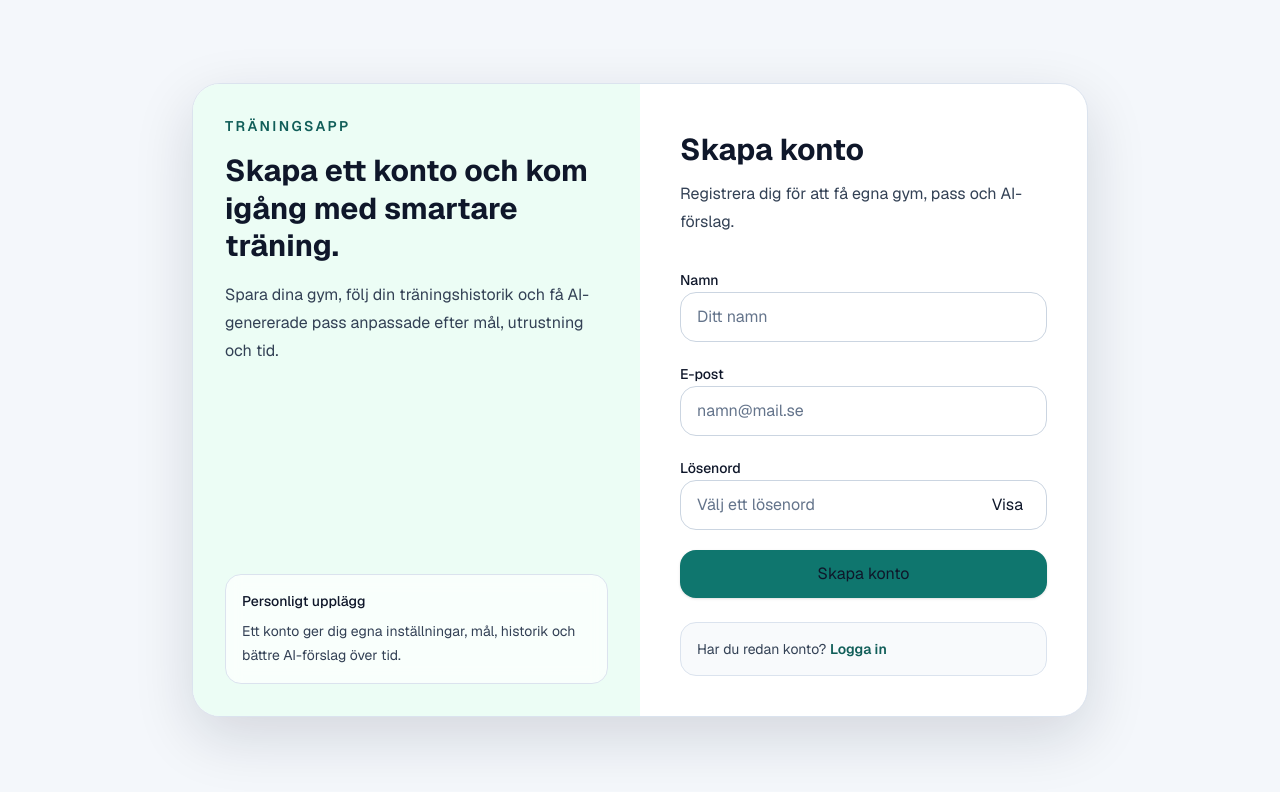
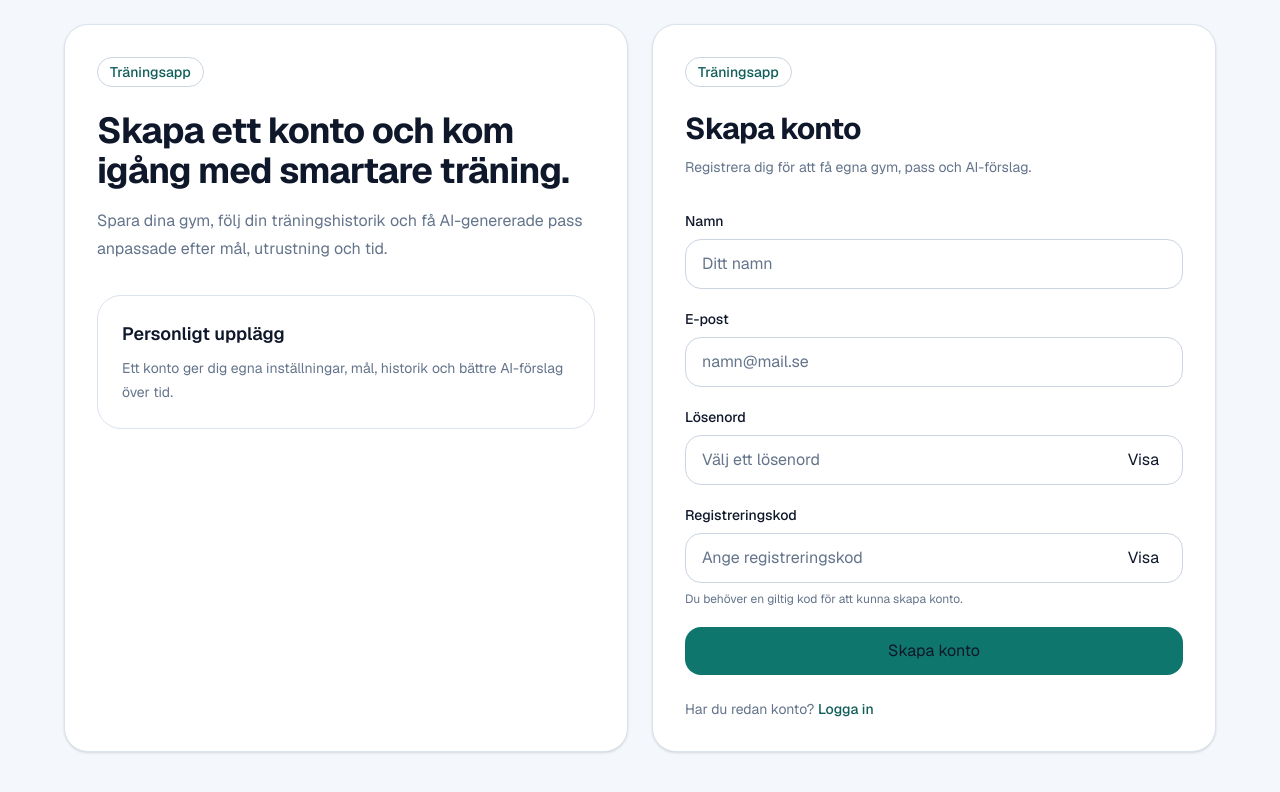
Before and after one commit to magnussonpeter-sys/trainingapp, a Next.js app: page /register in a window 1280 px wide. Shown: the top 792 px of the page. Built offline with nearby package versions, Linux system fonts and the light colour scheme.

Commit message:
Registrering avnändre

```diff
--- a/app/register/page.tsx
+++ b/app/register/page.tsx
@@ -5,23 +5,25 @@ import { signIn } from "next-auth/react";
 import { useState } from "react";
 
 export default function RegisterPage() {
-  // Lokal state för formuläret
+  // Lokal state för formuläret.
   const [name, setName] = useState("");
   const [email, setEmail] = useState("");
   const [password, setPassword] = useState("");
+  const [registrationCode, setRegistrationCode] = useState("");
 
-  // UI-state för feedback och lösenordsvisning
+  // UI-state för feedback och lösenordsvisning.
   const [message, setMessage] = useState("");
   const [loading, setLoading] = useState(false);
   const [showPassword, setShowPassword] = useState(false);
+  const [showRegistrationCode, setShowRegistrationCode] = useState(false);
 
-  async function handleRegister(e: React.FormEvent<HTMLFormElement>) {
+  async function handleRegister(e: React.FormEvent) {
     e.preventDefault();
     setLoading(true);
     setMessage("");
 
     try {
-      // Skapa användaren via API
+      // Skapa användaren via API.
       const res = await fetch("/api/create-user", {
         method: "POST",
         headers: {
@@ -31,19 +33,20 @@ export default function RegisterPage() {
           name,
           email,
           password,
+          registrationCode,
         }),
       });
 
       const data = await res.json();
 
-      // Hantera fel från API:t
+      // Hantera fel från API:t.
       if (!data.ok) {
         setMessage(data.error || "Kunde inte skapa användare");
         setLoading(false);
         return;
       }
 
-      // Login via samma auth-spår som övriga appen
+      // Login via samma auth-spår som övriga appen.
       const loginResult = await signIn("credentials", {
         identifier: email,
         password,
@@ -65,64 +68,54 @@ export default function RegisterPage() {
   }
 
   return (
-    <main className="min-h-screen bg-[var(--app-page-bg)] px-4 py-10">
-      <div className="mx-auto flex min-h-[calc(100vh-5rem)] max-w-5xl items-center justify-center">
-        <div className="grid w-full max-w-4xl overflow-hidden rounded-[28px] border border-[var(--app-border)] bg-[var(--app-surface)] shadow-[0_20px_60px_rgba(15,23,42,0.14)] md:grid-cols-2">
+    <main className="min-h-screen bg-[var(--app-bg)] px-4 py-6 text-[var(--app-text)]">
+      <div className="mx-auto grid max-w-6xl gap-6 lg:grid-cols-2">
         {/* Vänstersida för lite tydligare appkänsla */}
-          <div className="hidden bg-[var(--app-accent-soft)] p-8 md:flex md:flex-col md:justify-between">
-            <div>
-              <p className="text-sm font-semibold uppercase tracking-[0.18em] text-[var(--app-accent-strong)]">
+        <section className="hidden rounded-3xl border border-[var(--app-border)] bg-[var(--app-surface)] p-8 shadow-sm lg:block">
+          <div className="inline-flex rounded-full border border-[var(--app-border-strong)] bg-[var(--app-surface-2)] px-3 py-1 text-sm font-medium text-[var(--app-accent-strong)]">
             Träningsapp
-              </p>
+          </div>
 
-              <h1 className="mt-4 text-3xl font-bold leading-tight text-[var(--app-text-strong)]">
+          <h1 className="mt-6 text-4xl font-bold tracking-tight text-[var(--app-text-strong)]">
             Skapa ett konto och kom igång med smartare träning.
           </h1>
 
-              <p className="mt-4 text-base leading-7 text-[var(--app-text)]">
-                Spara dina gym, följ din träningshistorik och få AI-genererade
-                pass anpassade efter mål, utrustning och tid.
+          <p className="mt-4 max-w-xl text-base leading-7 text-[var(--app-text-muted)]">
+            Spara dina gym, följ din träningshistorik och få AI-genererade pass
+            anpassade efter mål, utrustning och tid.
           </p>
-            </div>
 
-            <div className="mt-8 rounded-2xl border border-[var(--app-border)] bg-white/70 p-4 backdrop-blur">
-              <p className="text-sm font-medium text-[var(--app-text-strong)]">
+          <div className="mt-8 rounded-3xl border border-[var(--app-border)] bg-[var(--app-surface-2)] p-6">
+            <h2 className="text-lg font-semibold text-[var(--app-text-strong)]">
               Personligt upplägg
-              </p>
-              <p className="mt-2 text-sm leading-6 text-[var(--app-text)]">
+            </h2>
+            <p className="mt-2 text-sm leading-6 text-[var(--app-text-muted)]">
               Ett konto ger dig egna inställningar, mål, historik och bättre
               AI-förslag över tid.
             </p>
           </div>
+        </section>
+
+        {/* Registreringsdelen */}
+        <section className="rounded-3xl border border-[var(--app-border)] bg-[var(--app-surface)] p-6 shadow-sm sm:p-8">
+          <div className="inline-flex rounded-full border border-[var(--app-border-strong)] bg-[var(--app-surface-2)] px-3 py-1 text-sm font-medium text-[var(--app-accent-strong)]">
+            Träningsapp
           </div>
 
-          {/* Registreringsdelen */}
-          <div className="p-6 sm:p-8 md:p-10">
-            <div className="mx-auto max-w-md">
-              <p className="text-sm font-semibold uppercase tracking-[0.18em] text-[var(--app-accent-strong)] md:hidden">
-                Träningsapp
-              </p>
-
-              <h2 className="mt-2 text-3xl font-bold text-[var(--app-text-strong)]">
+          <h2 className="mt-6 text-3xl font-bold tracking-tight text-[var(--app-text-strong)]">
             Skapa konto
           </h2>
 
-              <p className="mt-3 text-base leading-7 text-[var(--app-text)]">
+          <p className="mt-2 text-sm leading-6 text-[var(--app-text-muted)]">
             Registrera dig för att få egna gym, pass och AI-förslag.
           </p>
 
           <form onSubmit={handleRegister} className="mt-8 space-y-5">
-                <div className="space-y-2">
-                  <label
-                    htmlFor="name"
-                    className="text-sm font-medium text-[var(--app-text-strong)]"
-                  >
+            <div>
+              <label className="mb-2 block text-sm font-medium text-[var(--app-text-strong)]">
                 Namn
               </label>
-
               <input
-                    id="name"
-                    type="text"
                 value={name}
                 onChange={(e) => setName(e.target.value)}
                 placeholder="Ditt namn"
@@ -130,16 +123,11 @@ export default function RegisterPage() {
               />
             </div>
 
-                <div className="space-y-2">
-                  <label
-                    htmlFor="email"
-                    className="text-sm font-medium text-[var(--app-text-strong)]"
-                  >
+            <div>
+              <label className="mb-2 block text-sm font-medium text-[var(--app-text-strong)]">
                 E-post
               </label>
-
               <input
-                    id="email"
                 type="email"
                 value={email}
                 onChange={(e) => setEmail(e.target.value)}
@@ -150,17 +138,12 @@ export default function RegisterPage() {
               />
             </div>
 
-                <div className="space-y-2">
-                  <label
-                    htmlFor="password"
-                    className="text-sm font-medium text-[var(--app-text-strong)]"
-                  >
+            <div>
+              <label className="mb-2 block text-sm font-medium text-[var(--app-text-strong)]">
                 Lösenord
               </label>
-
               <div className="relative">
                 <input
-                      id="password"
                   type={showPassword ? "text" : "password"}
                   value={password}
                   onChange={(e) => setPassword(e.target.value)}
@@ -169,47 +152,76 @@ export default function RegisterPage() {
                   placeholder="Välj ett lösenord"
                   className="w-full rounded-2xl border border-[var(--app-border-strong)] bg-[var(--app-input-bg)] px-4 py-3 pr-24 text-[var(--app-text-strong)] outline-none transition placeholder:text-[var(--app-text-muted)] focus:border-[var(--app-accent)] focus:ring-4 focus:ring-[var(--app-accent-ring)]"
                 />
-
                 <button
                   type="button"
                   onClick={() => setShowPassword((current) => !current)}
                   className="absolute right-3 top-1/2 -translate-y-1/2 rounded-xl px-3 py-2 text-sm font-medium text-[var(--app-accent-strong)] transition hover:bg-[var(--app-accent-soft)]"
-                      aria-label={
-                        showPassword ? "Dölj lösenord" : "Visa lösenord"
-                      }
+                  aria-label={showPassword ? "Dölj lösenord" : "Visa lösenord"}
                 >
                   {showPassword ? "Dölj" : "Visa"}
                 </button>
               </div>
             </div>
 
+            <div>
+              <label className="mb-2 block text-sm font-medium text-[var(--app-text-strong)]">
+                Registreringskod
+              </label>
+              <div className="relative">
+                <input
+                  type={showRegistrationCode ? "text" : "password"}
+                  value={registrationCode}
+                  onChange={(e) => setRegistrationCode(e.target.value)}
+                  required
+                  autoComplete="off"
+                  placeholder="Ange registreringskod"
+                  className="w-full rounded-2xl border border-[var(--app-border-strong)] bg-[var(--app-input-bg)] px-4 py-3 pr-24 text-[var(--app-text-strong)] outline-none transition placeholder:text-[var(--app-text-muted)] focus:border-[var(--app-accent)] focus:ring-4 focus:ring-[var(--app-accent-ring)]"
+                />
+                <button
+                  type="button"
+                  onClick={() =>
+                    setShowRegistrationCode((current) => !current)
+                  }
+                  className="absolute right-3 top-1/2 -translate-y-1/2 rounded-xl px-3 py-2 text-sm font-medium text-[var(--app-accent-strong)] transition hover:bg-[var(--app-accent-soft)]"
+                  aria-label={
+                    showRegistrationCode
+                      ? "Dölj registreringskod"
+                      : "Visa registreringskod"
+                  }
+                >
+                  {showRegistrationCode ? "Dölj" : "Visa"}
+                </button>
+              </div>
+              <p className="mt-2 text-xs text-[var(--app-text-muted)]">
+                Du behöver en giltig kod för att kunna skapa konto.
+              </p>
+            </div>
+
             <button
               type="submit"
               disabled={loading}
-                  className="w-full rounded-2xl bg-[var(--app-accent)] px-4 py-3 text-sm font-semibold text-white shadow-sm transition hover:brightness-95 disabled:cursor-not-allowed disabled:opacity-70"
+              className="w-full rounded-2xl bg-[var(--app-accent)] px-4 py-3 font-semibold text-white transition hover:opacity-95 disabled:cursor-not-allowed disabled:opacity-60"
             >
               {loading ? "Skapar konto..." : "Skapa konto"}
             </button>
-              </form>
 
             {message ? (
-                <div className="mt-5 rounded-2xl border border-[var(--app-danger-border)] bg-[var(--app-danger-bg)] px-4 py-3 text-sm font-medium text-[var(--app-danger-text)]">
+              <div className="rounded-2xl border border-[var(--app-border)] bg-[var(--app-surface-2)] px-4 py-3 text-sm text-[var(--app-text-strong)]">
                 {message}
               </div>
             ) : null}
+          </form>
 
-              <div className="mt-6 rounded-2xl border border-[var(--app-border)] bg-[var(--app-surface-muted)] px-4 py-4 text-sm text-[var(--app-text)]">
+          <p className="mt-6 text-sm text-[var(--app-text-muted)]">
             Har du redan konto?{" "}
             <Link
               href="/"
-                  className="font-semibold text-[var(--app-accent-strong)] hover:underline"
+              className="font-medium text-[var(--app-accent-strong)] underline-offset-4 hover:underline"
             >
               Logga in
             </Link>
-              </div>
-            </div>
-          </div>
-        </div>
+          </p>
+        </section>
       </div>
     </main>
   );
```
Lines whose indentation alone changed are shown as unchanged.
